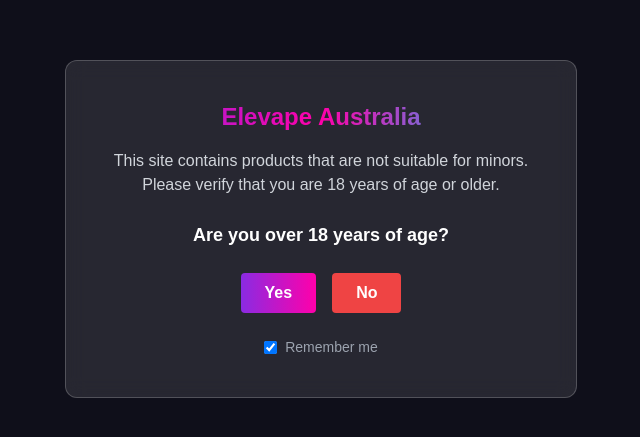
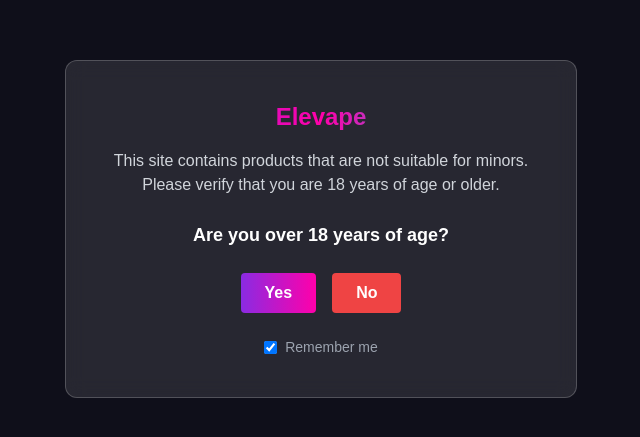
Before and after one commit to Limpaso-dev/ELEVAPE, a React (Vite) app in the folder frontend/: page / in a window 1280 px wide. Shown: the part 171-608 px from the top of the page, without its empty margins (319-959 px from the left). Built offline with nearby package versions, Linux system fonts and the light colour scheme.

Commit message:
commented out AU

```diff
--- a/frontend/src/pages/AgeGate.jsx
+++ b/frontend/src/pages/AgeGate.jsx
@@ -20,7 +20,7 @@
 
         {/* TITLE */}
         <h1 className="text-2xl font-bold gradient-text mb-4">
-          Elevape Australia
+          Elevape
         </h1>
 
         {/* MESSAGE */}
--- a/frontend/src/pages/Home.jsx
+++ b/frontend/src/pages/Home.jsx
@@ -68,11 +68,11 @@
       {/* WHY CHOOSE US */}
       <section className="px-6 md:px-16 py-16 text-center">
         <h2 className="text-2xl md:text-3xl font-bold leading-snug">
-          Elevape Australia — Your Trusted Destination for Premium Vapes
+          Elevape — Your Trusted Destination for Premium Vapes
         </h2>
 
         <p className="mt-6 text-gray-400 max-w-2xl mx-auto text-sm md:text-base leading-relaxed">
-          Welcome to Elevape Australia, your go-to online store for high-quality,
+          Welcome to Elevape, your go-to online store for high-quality,
           innovative vaping products. We offer a carefully curated collection of
           sleek, reliable, and flavour-rich devices designed for every type of user.
           <br /><br />
--- a/frontend/src/pages/PaymentMethods.jsx
+++ b/frontend/src/pages/PaymentMethods.jsx
@@ -35,7 +35,7 @@
           </ul>
         </section>
 
-        {/* FLUTTERWAVE */}
+        {/* FLUTTERWAVE
         <section>
           <h2 className="text-lg sm:text-xl font-semibold text-white mb-2">
             Secure Payments with Flutterwave
@@ -44,7 +44,7 @@
             All transactions are securely processed through our trusted payment partner.
             Your card details are encrypted and handled safely — we do not store your payment information.
           </p>
-        </section>
+        </section> */}
 
         {/* CURRENCY */}
         <section>
--- a/frontend/src/pages/Shipping.jsx
+++ b/frontend/src/pages/Shipping.jsx
@@ -25,7 +25,7 @@
           </h2>
           <ul className="list-disc ml-5 space-y-1">
             <li>Orders are processed within 2 business days of payment confirmation.</li>
-            <li>Once processed, orders are dropped off to Australia Post within the next business day.</li>
+            {/* <li>Once processed, orders are dropped off to Australia Post within the next business day.</li> */}
           </ul>
         </section>
 
@@ -39,7 +39,7 @@
           </p>
         </section>
 
-        {/* IMPORTANT */}
+        {/* IMPORTANT
         <section>
           <h2 className="text-lg sm:text-xl font-semibold text-white mb-2">
             Important Information
@@ -49,7 +49,7 @@
             Once your order is handed over, delivery is subject to their network and external factors
             such as weather, public holidays, or high demand periods.
           </p>
-        </section>
+        </section> */}
 
         {/* TRACKING
         <section>
@@ -79,7 +79,7 @@
           </p>
         </section>
 
-        {/* DELIVERY TABLE */}
+        {/* DELIVERY TABLE
         <section>
           <h2 className="text-lg sm:text-xl font-semibold text-white mb-3">
             Shipping Delivery Estimates
@@ -112,7 +112,7 @@
               </tbody>
             </table>
           </div>
-        </section>
+        </section> */}
 
         {/* ADDRESS */}
         <section>
```
